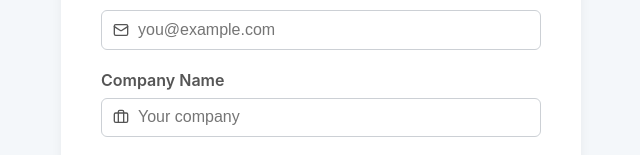
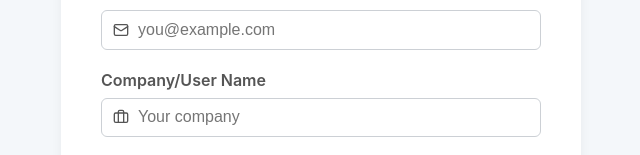
Before and after one commit to RAHULSAINI830/chat-frontend, a React (Create React App) app: page /register in a window 1280 px wide. Shown: the part 382-537 px from the top of the page, without its empty margins (319-959 px from the left). Built offline with nearby package versions, Linux system fonts and the light colour scheme; no server answers.

Commit message:
Update PublicRegister.js

```diff
--- a/src/components/PublicRegister.js
+++ b/src/components/PublicRegister.js
@@ -70,7 +70,7 @@ const PublicRegister = () => {
           </div>
 
           <div className="pr-form-group">
-            <label htmlFor="pr-company" className="pr-form-label">Company Name</label>
+            <label htmlFor="pr-company" className="pr-form-label">Company/User Name</label>
             <div className="pr-input-icon-wrapper">
               <Briefcase size={16} className="pr-input-icon" />
               <input
```
